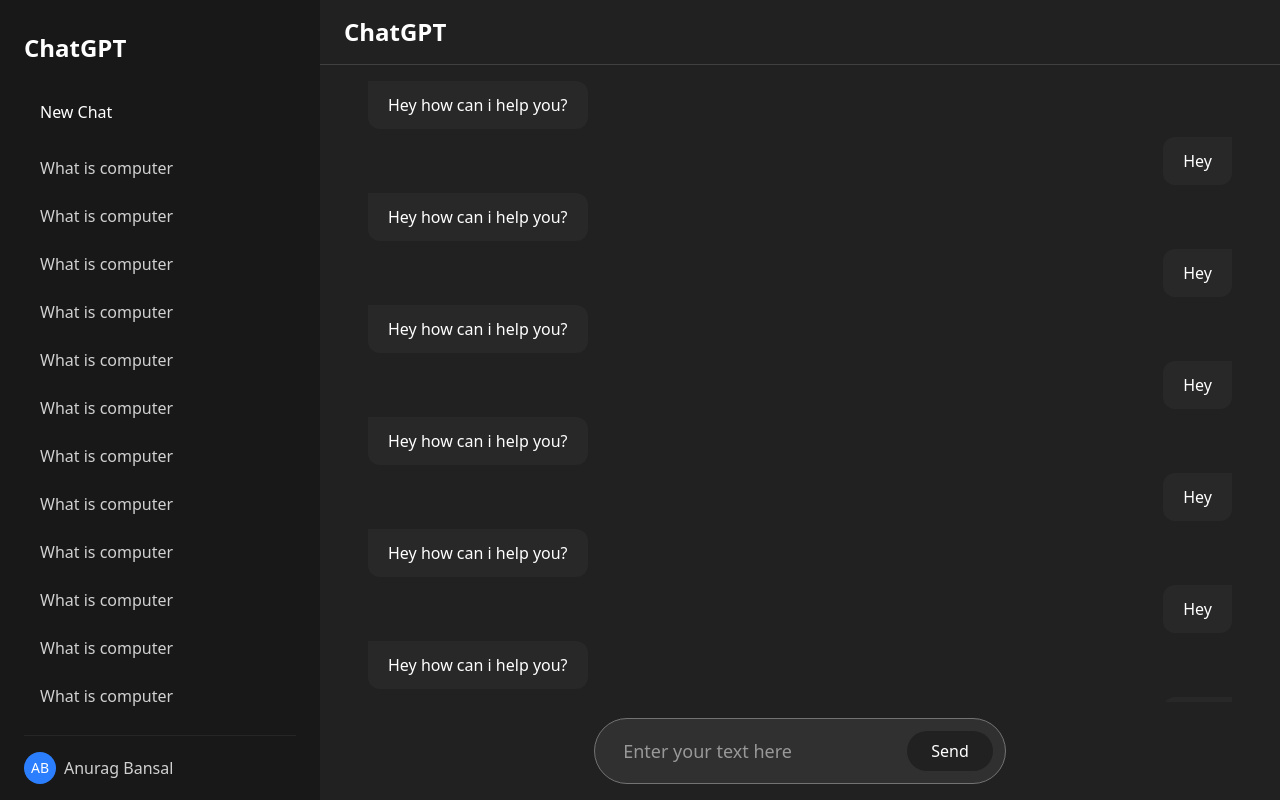
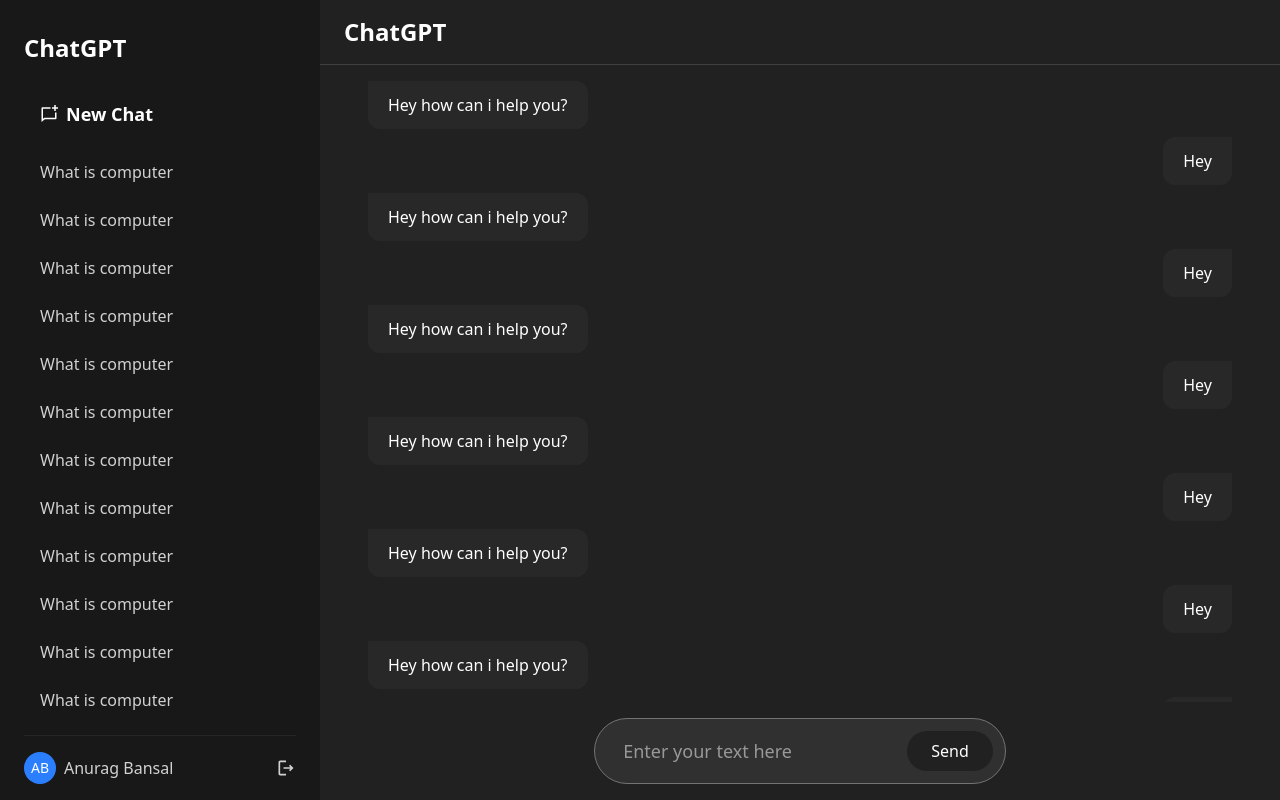
Before and after one commit to anuragbansall/ChatGPT, a React (Vite) app in the folder client/: page / in a window 1280 px wide. Built offline with nearby package versions, Linux system fonts and the light colour scheme.

Commit message:
feat: add react-icons for enhanced UI elements in App and SideChatHistory components

```diff
--- a/client/package.json
+++ b/client/package.json
@@ -13,6 +13,7 @@
     "@tailwindcss/vite": "^4.1.12",
     "react": "^19.1.1",
     "react-dom": "^19.1.1",
+    "react-icons": "^5.5.0",
     "tailwindcss": "^4.1.12"
   },
   "devDependencies": {
--- a/client/src/App.jsx
+++ b/client/src/App.jsx
@@ -2,9 +2,19 @@ import React, { useContext } from "react";
 import ChatPage from "./pages/ChatPage";
 import AuthModal from "./components/AuthModal";
 import { AuthModalContext } from "./context/AuthModalContext";
+import { AiOutlineLoading } from "react-icons/ai";
 
 const App = () => {
   const { isAuthModalOpen } = useContext(AuthModalContext);
+
+  // TODO: Show loading screen until user is fetched
+  if (false) {
+    return (
+      <div className="bg-dark-300 flex h-screen w-screen items-center justify-center text-white">
+        <AiOutlineLoading className="animate-spin text-4xl" />
+      </div>
+    );
+  }
 
   return (
     <main className="relative">
--- a/client/src/components/SideChatHistory.jsx
+++ b/client/src/components/SideChatHistory.jsx
@@ -1,4 +1,6 @@
 import React from "react";
+import { RiChatNewLine } from "react-icons/ri";
+import { MdOutlineLogout } from "react-icons/md";
 
 const SideChatHistory = () => {
   const history = [
@@ -55,6 +57,7 @@ const SideChatHistory = () => {
   const options = [
     {
       label: "New Chat",
+      icon: <RiChatNewLine />,
     },
   ];
 
@@ -68,8 +71,9 @@ const SideChatHistory = () => {
         {options.map((item, idx) => (
           <a
             key={idx}
-            className="hover:bg-dark-100/30 w-full cursor-pointer rounded-md px-4 py-3 text-white transition-colors duration-200"
+            className="hover:bg-dark-100/30 flex w-full cursor-pointer items-center gap-2 rounded-md px-4 py-3 text-lg font-semibold text-white transition-colors duration-200"
           >
+            {item.icon}
             {item.label}
           </a>
         ))}
@@ -97,6 +101,8 @@ const SideChatHistory = () => {
           AB
         </div>
         <p className="text-white/80">Anurag Bansal</p>
+
+        <MdOutlineLogout className="ml-auto cursor-pointer text-xl text-white/80 hover:text-white" />
       </div>
     </aside>
   );
```
Also changed, not shown: 1 other file (tests, documents, lock files or other folders).
